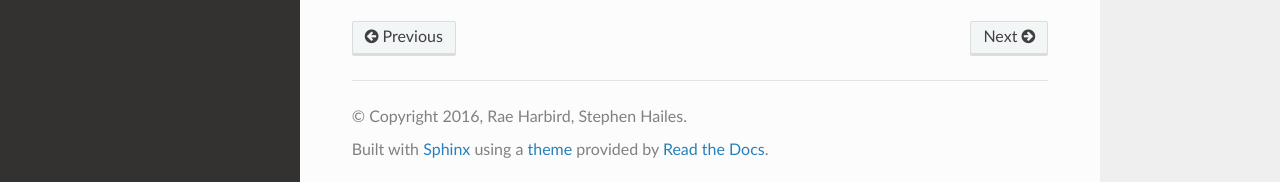
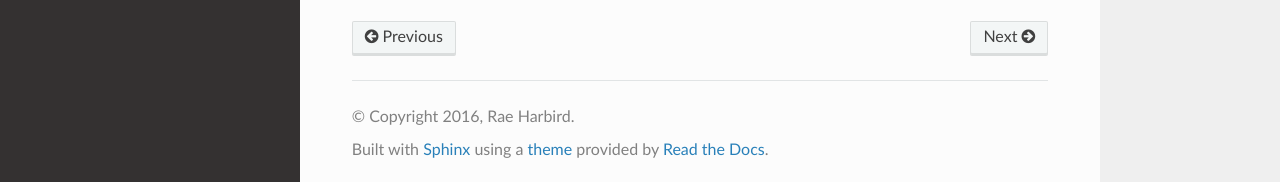
Before and after one commit to rharbird/microbit-challenges, a Sphinx documentation site: the page built from docs/source/tutorials/compass.rst, in a window 1280 px wide and 900 px high, scrolled down 1151 px. Shown: the part 715-897 px from the top of the window. Built offline with Sphinx 7.4.7 and the Read the Docs theme 2.0.0, drawn with Linux system fonts in a browser that asks for light colours; pages that are not in the unit, such as notebooks, are missing from menus.

Commit message:
Modified conf.py to set the theme on readthedocs.io

```diff
--- a/docs/source/conf.py
+++ b/docs/source/conf.py
@@ -55,8 +55,8 @@ master_doc = 'index'
 
 # General information about the project.
 project = u'microbit_tutorials'
-copyright = u'2016, Rae Harbird, Stephen Hailes'
-author = u'Rae Harbird, Stephen Hailes'
+copyright = u'2016, Rae Harbird'
+author = u'Rae Harbird'
 
 # The version info for the project you're documenting, acts as replacement for
 # |version| and |release|, also used in various other places throughout the
@@ -124,8 +124,8 @@ todo_include_todos = True
 
 # The theme to use for HTML and HTML Help pages.  See the documentation for
 # a list of builtin themes.
+# html_theme = 'alabaster'
 #
-html_theme = 'alabaster'
 
 # Theme options are theme-specific and customize the look and feel of a theme
 # further.  For a list of options available for each theme, see the
@@ -439,5 +439,7 @@ if not on_rtd:  # only import and set the theme if we're building docs locally
     import sphinx_rtd_theme
     html_theme = 'sphinx_rtd_theme'
     html_theme_path = [sphinx_rtd_theme.get_html_theme_path()]
+else:
+    html_theme ='alabaster'
 
 # otherwise, readthedocs.org uses their theme by default, so no need to specify it
--- a/docs/source/index.rst
+++ b/docs/source/index.rst
@@ -6,10 +6,12 @@
 BBC Micro:bit Worksheets
 ========================
 
+
+
 .. note::
 
 	These worksheets and challenges are, in places,  an abridged version of the BBC Micro:bit Python
-	documentation at http://microbit-micropython.readthedocs.io/. As
+	documentation at http://microbit-micropython.readthedocs.io. As
 	such, some of the content has been copied directly from that source. This
 	format is useful in a classroom scenario where students might be offline, using a printed copy of
 	these worksheets. The Challenge sheets can be used for team competitions or just for fun!
```
Also changed, not shown: 1 other file.
